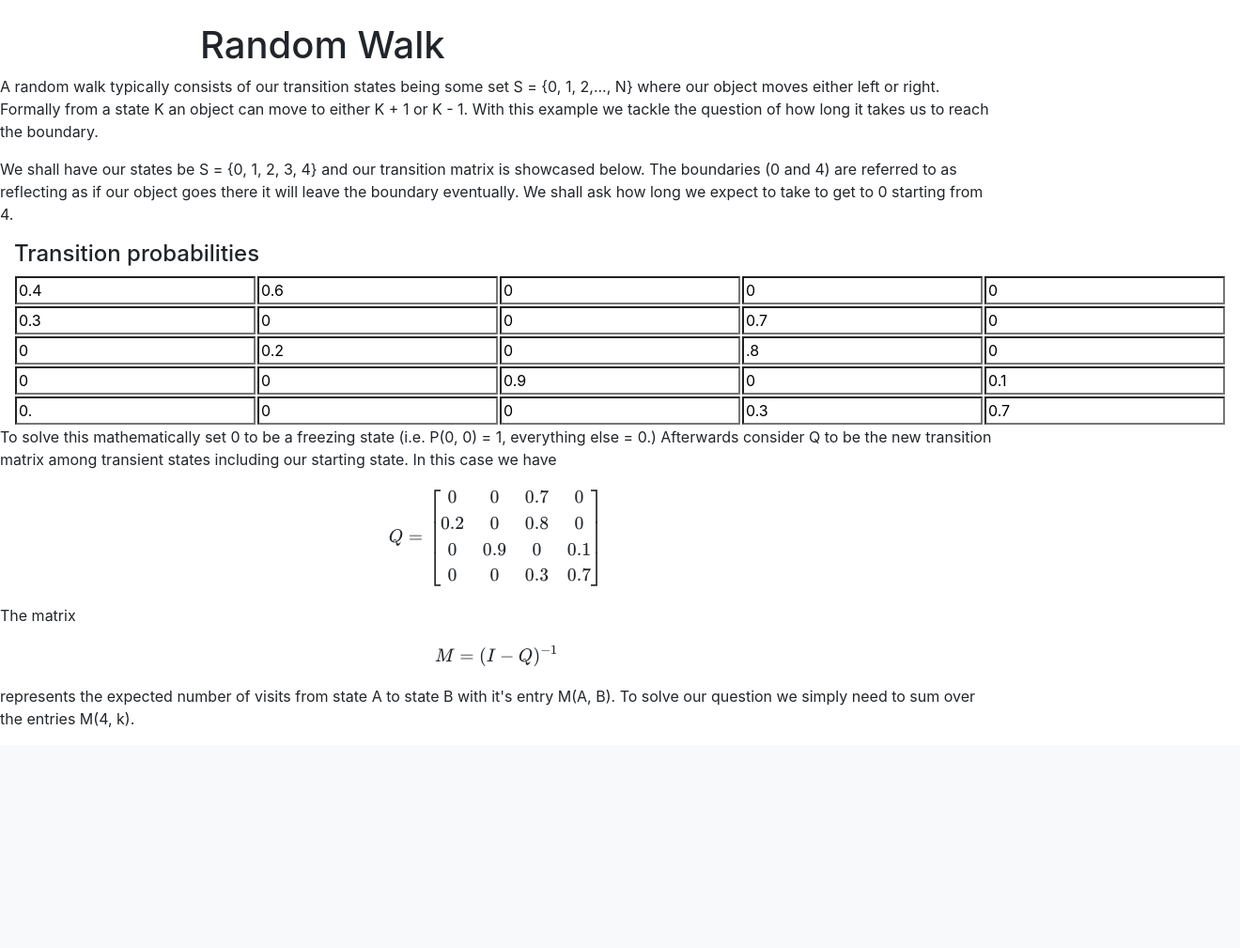
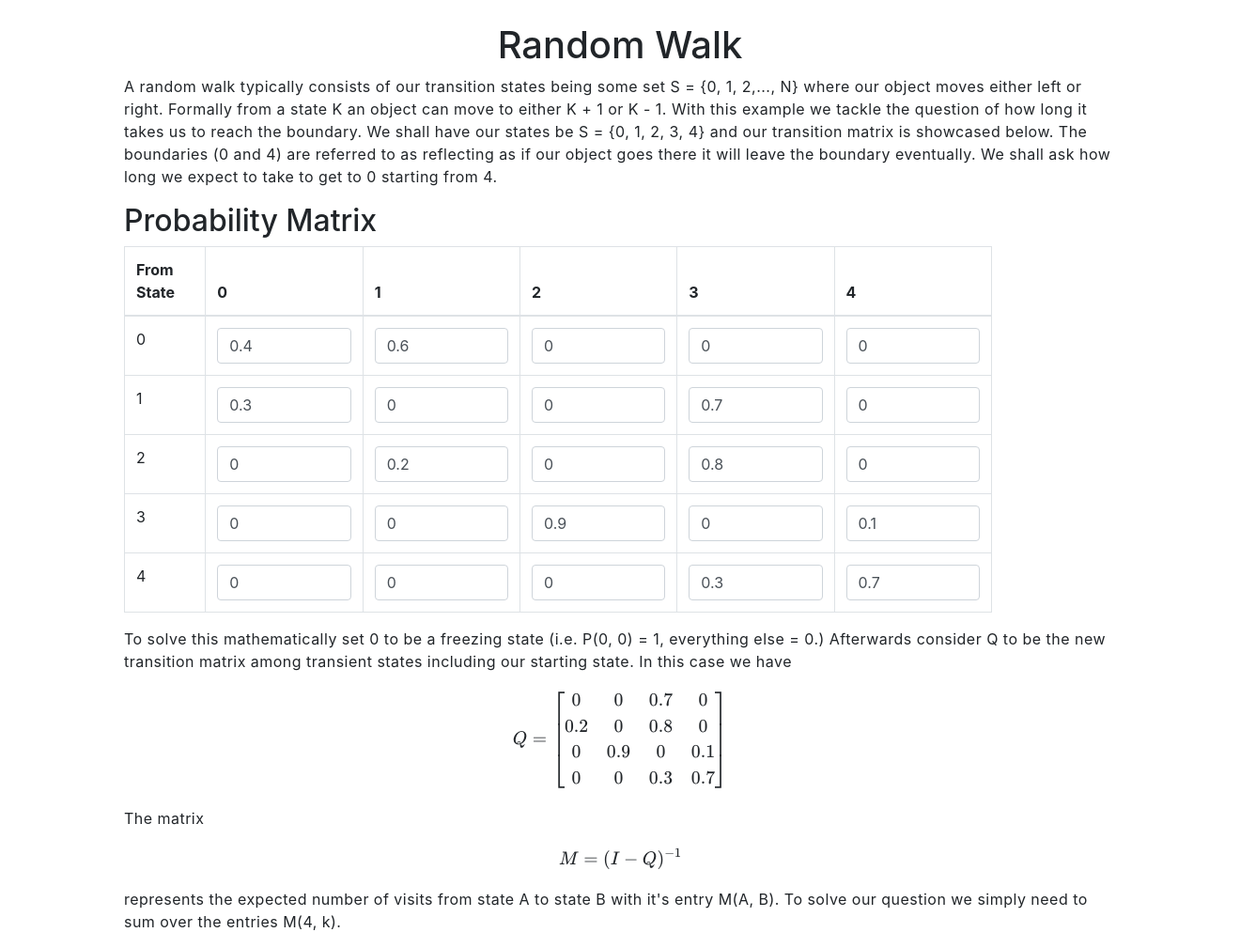
Before and after one commit to gckang/markov-chain-simulator, a Flask app: page /random-walk in a window 1320 px wide. Shown: the part 56-1065 px from the top of the page at 94% size. Before the commit the page ends 830 px from the top, so only its background shows below. Run offline with Flask 3, Linux system fonts and the light colour scheme; some libraries are stand-ins or nearby versions.

Commit message:
Reformatted randomwalk.html

```diff
--- a/static/css/main.css
+++ b/static/css/main.css
@@ -9,3 +9,20 @@
 .impossibleTravel{
     background-color: red;
 }
+
+.text{
+    width: 80%;
+    margin-left: 10%;
+    margin-right: 10%;
+    -moz-osx-font-smoothing: grayscale;
+    -webkit-font-smoothing: antialiased !important;
+    -moz-font-smoothing: antialiased !important;
+    text-rendering: optimizelegibility !important;
+      letter-spacing: .03em;
+}
+
+.probabilityMatrix{
+    width: 70%;
+    margin-left: 10%;
+    margin-right: 10%;
+}
--- a/templates/randomwalk.html
+++ b/templates/randomwalk.html
@@ -10,66 +10,73 @@
 <script type="text/javascript" id="MathJax-script" async
   src="https://cdn.jsdelivr.net/npm/mathjax@3/es5/tex-chtml.js">
 </script>
+<link rel="stylesheet" type="text/css" href="{{ url_for('static', filename='css/main.css') }}">
 </head>
 <body>
     {% include 'navbar.html' %}
     <div class="container mt-4" style="width: 70%;" >
-        <h1>Random Walk</h1>
+        <h1 style = "text-align: center;">Random Walk</h1>
     </div>
 
-    <p style = "width: 80%;">
-        A random walk typically consists of our transition states being some set S = {0, 1, 2,..., N} where our object moves either left or right. Formally from a state K an object can move to either K + 1 or K - 1. With this example we tackle the question of how long it takes us to reach the boundary.
+    <p class="text">
+        A random walk typically consists of our transition states being some set S = {0, 1, 2,..., N} where our object moves either left or right. Formally from a state K an object can move to either K + 1 or K - 1. With this example we tackle the question of how long it takes us to reach the boundary. We shall have our states be S = {0, 1, 2, 3, 4} and our transition matrix is showcased below. The boundaries (0 and 4) are referred to as reflecting as if our object goes there it will leave the boundary eventually. We shall ask how long we expect to take to get to 0 starting from 4.
     </p>
-
-    <p style = "width: 80%;">
-        We shall have our states be S = {0, 1, 2, 3, 4} and our transition matrix is showcased below. The boundaries (0 and 4) are referred to as reflecting as if our object goes there it will leave the boundary eventually. We shall ask how long we expect to take to get to 0 starting from 4.
-    </p>
-
-    <div class="col-md-6">
-        <h4>Transition probabilities</h4>
-
-        <div id="matrix">
-            <table>
+    <div class="probabilityMatrix">
+        <h2>Probability Matrix</h2>
+        <table class ="table table-bordered">
+            <thead>
                 <tr>
-                   <td><input value="0.4" style="background-color: rgba(221, 238, 255, 0);"></td>
-                   <td><input value="0.6" style="background-color: rgba(221, 238, 255, 0);"></td>
-                   <td><input value="0" style="background-color: rgba(221, 238, 255, 0);"></td>
-                   <td><input value="0" style="background-color: rgba(221, 238, 255, 0);"></td>
-                   <td><input value="0" style="background-color: rgba(221, 238, 255, 0);"></td>
+                    <th>From State</th>
+                    {% for state in range(5) %}
+                        <th>{{ state }}</th>
+                    {% endfor %}
+                </tr>
+            </thead>
+            <tbody>
+                    <tr>
+                        <td>0</td>
+                        <td><input type="text" class="form-control" value="0.4"></td>
+                        <td><input type="text" class="form-control" value="0.6"></td>
+                        <td><input type="text" class="form-control" value="0"></td>
+                        <td><input type="text" class="form-control" value="0"></td>
+                        <td><input type="text" class="form-control" value="0"></td>
                     </tr>
                     <tr>
-                   <td><input value="0.3" style="background-color: rgba(221, 238, 255, 0);"></td>
-                   <td><input value="0" style="background-color: rgba(221, 238, 255, 0);"></td>
-                   <td><input value="0" style="background-color: rgba(221, 238, 255, 0);"></td>
-                   <td><input value="0.7" style="background-color: rgba(221, 238, 255, 0);"></td>
-                   <td><input value="0" style="background-color: rgba(221, 238, 255, 0);"></td>
+                        <td>1</td>
+                        <td><input type="text" class="form-control" value="0.3"></td>
+                        <td><input type="text" class="form-control" value="0"></td>
+                        <td><input type="text" class="form-control" value="0"></td>
+                        <td><input type="text" class="form-control" value="0.7"></td>
+                        <td><input type="text" class="form-control" value="0"></td>
                     </tr>
                     <tr>
-                   <td><input value="0" style="background-color: rgba(221, 238, 255, 0);"></td>
-                   <td><input value="0.2" style="background-color: rgba(221, 238, 255, 0);"></td>
-                   <td><input value="0" style="background-color: rgba(221, 238, 255, 0);"></td>
-                   <td><input value=".8" style="background-color: rgba(221, 238, 255, 0);"></td>
-                   <td><input value="0" style="background-color: rgba(221, 238, 255, 0);"></td>
+                        <td>2</td>
+                        <td><input type="text" class="form-control" value="0"></td>
+                        <td><input type="text" class="form-control" value="0.2"></td>
+                        <td><input type="text" class="form-control" value="0"></td>
+                        <td><input type="text" class="form-control" value="0.8"></td>
+                        <td><input type="text" class="form-control" value="0"></td>
                     </tr>
                     <tr>
-                   <td><input value="0" style="background-color: rgba(221, 238, 255, 0);"></td>
-                   <td><input value="0" style="background-color: rgba(221, 238, 255, 0);"></td>
-                   <td><input value="0.9" style="background-color: rgba(221, 238, 255, 0);"></td>
-                   <td><input value="0" style="background-color: rgba(221, 238, 255, 0);"></td>
-                   <td><input value="0.1" style="background-color: rgba(221, 238, 255, 0);"></td>
+                        <td>3</td>
+                        <td><input type="text" class="form-control" value="0"></td>
+                        <td><input type="text" class="form-control" value="0"></td>
+                        <td><input type="text" class="form-control" value="0.9"></td>
+                        <td><input type="text" class="form-control" value="0"></td>
+                        <td><input type="text" class="form-control" value="0.1"></td>
                     </tr>
                     <tr>
-                   <td><input value="0." style="background-color: rgba(221, 238, 255, 0);"></td>
-                   <td><input value="0" style="background-color: rgba(221, 238, 255, 0);"></td>
-                   <td><input value="0" style="background-color: rgba(221, 238, 255, 0);"></td>
-                   <td><input value="0.3" style="background-color: rgba(221, 238, 255, 0);"></td>
-                   <td><input value="0.7" style="background-color: rgba(221, 238, 255, 0);"></td>
+                        <td>4</td>
+                        <td><input type="text" class="form-control" value="0"></td>
+                        <td><input type="text" class="form-control" value="0"></td>
+                        <td><input type="text" class="form-control" value="0"></td>
+                        <td><input type="text" class="form-control" value="0.3"></td>
+                        <td><input type="text" class="form-control" value="0.7"></td>
                     </tr>
+            </tbody>
         </table>
     </div>
-      </div>
-
-      <p style = "width: 80%;">
+    <p class="text">
         To solve this mathematically set 0 to be a freezing state (i.e. P(0, 0) = 1, everything else = 0.) Afterwards consider Q to be the new transition matrix among transient states including our starting state. In this case we have
 
         $$Q = \begin{bmatrix} 0 & 0 & 0.7 & 0\\ 0.2 & 0 & 0.8 & 0 \\ 0 & 0.9 & 0 & 0.1 \\ 0 & 0 & 0.3 & 0.7 \end{bmatrix}$$
```
Lines whose indentation alone changed are shown as unchanged.
